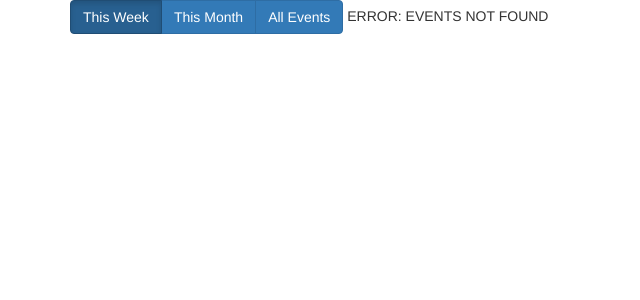
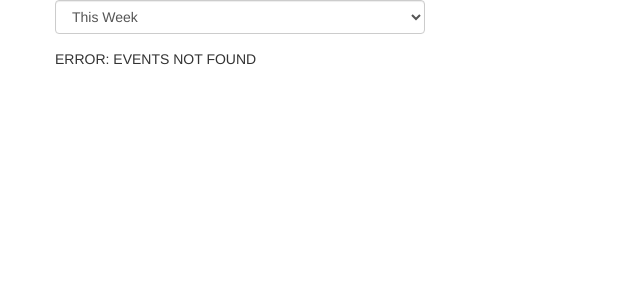
Before and after one commit to atbe/FacebookEventHub, a Flask app: template ClubFlaskApp/templates/index.html in a window 1280 px wide. Shown: the top 300 px of the page, without its empty margins (0-640 px from the left). Run offline with Flask 2, Linux system fonts and the light colour scheme; the template is opened without the code that fills it, so the values that code supplies are empty; some libraries are stand-ins or nearby versions.

Commit message:
Cleaned up the javascript. Switched to an Accordion layout for the events because it saves space and is much cleaner.

```diff
--- a/ClubFlaskApp/templates/index.html
+++ b/ClubFlaskApp/templates/index.html
@@ -2,7 +2,7 @@
 <html lang="en">
 <head>
     <meta charset="UTF-8">
-    <meta name="viewport" content="width=device-width, initial-scale=1">
+    <meta name="viewport" content="width=device-width, initial-scale=1, maximum-scale=1, user-scalable=no">
     <link rel="stylesheet" href="https://maxcdn.bootstrapcdn.com/bootstrap/3.3.7/css/bootstrap.min.css">
     <script src="https://ajax.googleapis.com/ajax/libs/jquery/3.1.1/jquery.min.js"></script>
     <script src="https://maxcdn.bootstrapcdn.com/bootstrap/3.3.7/js/bootstrap.min.js"></script>
@@ -10,9 +10,9 @@
 
     <title>MSU CSE Event Hub</title>
 
-<script>
+    <script type="text/javascript">
         $(document).ready( function() {
-    showThisMonthEvents();
+            showThisWeekEvents();
         });
 
         /** Hides any event who's start time is not
@@ -52,29 +52,60 @@ function showThisMonthEvents() {
             filterEventsByTimeDistance(2592000);
         }
 
+        function changeFunc() {
+            var selectBox = document.getElementById("selectBox");
+            var selectedValue = selectBox.options[selectBox.selectedIndex].value;
+
+            switch(selectedValue) {
+                case "week":
+                    showThisWeekEvents();
+                    break;
+                case "month":
+                    showThisMonthEvents();
+                    break;
+                case "all":
+                    revealAllEvents();
+                    break;
+            }
+        }
+
     </script>
 
 
 </head>
+
 <body>
 
-<div class="container">
+<div class="container-fluid">
 
-    <div class="btn-group" data-toggle="buttons" >
-      <label class="btn btn-primary active" onclick="showThisWeekEvents()">
-        <input type="radio" name="options" id="option1" autocomplete="off" checked>This Week
-      </label>
-      <label class="btn btn-primary" onclick="showThisMonthEvents()">
-        <input type="radio" name="options" id="option2" autocomplete="off">This Month
-      </label>
-      <label class="btn btn-primary" onclick="revealAllEvents()">
-        <input type="radio" name="options" id="option3" autocomplete="off">All Events
-      </label>
+    <!--I find the dropdown a little ugly but it works for now.-->
+    <div class="row">
+
+        <div class="form-group col-xs-6 col-md-4">
+            <select class="form-control" id="selectBox" onchange="changeFunc();">
+                <option value="week">This Week</option>
+                <option value="month">This Month</option>
+                <option value="all">All Events</option>
+            </select>
         </div>
 
+    </div>
+
+    <div class="panel-group" id="accordion" role="tablist" aria-multiselectable="true">
+
+        {% set count = 0 -%}
         {% if events %}
             {% for event in events %}
-            <div class="container cse-event">
+
+            <div class="panel panel-default">
+                <div class="panel-heading" role="tab" id="heading{{ loop.index }}">
+                    <h4 class="panel-title">
+                        <!--TODO: Don't use expand button, make the enclosing div the anchor. (independant of clicking title/logo) -->
+                        {% if loop.index == 1 %}
+                            <a role="button" data-toggle="collapse" data-parent="#accordion" href="#collapse{{ loop.index }}" aria-expanded="true" aria-controls="collapse{{ loop.index }}"> Expand </a>
+                        {% else %}
+                            <a class="collapsed" role="button" data-toggle="collapse" data-parent="#accordion" href="#collapse{{ loop.index }}" aria-expanded="false" aria-controls="collapse{{ loop.index }}"> Expand </a>
+                        {% endif %}
                         <div class="cse-event-header-content cse-event-title row">
                             <div class="col-xs-1">
                                 <a target="_blank" href="{{ 'https://www.facebook.com/' + event['club_id'] }}"><img src="{{ event['club_cover_image_url'] }}" class="cse-event-club-logo"></a>
@@ -82,29 +113,33 @@ function showThisMonthEvents() {
 
                             <div class="col-xs-11">
                                 <input class="event_epoch" type="hidden" name="Language" value="{{ event['epoch'] }}">
-                        <span class="cse-event-title"><a target="_blank" href="{{ 'https://www.facebook.com/events/' + event['id'] }}"> {{ event['name'] }}</a></span>
+                                <span class="cse-event-title"><a target="_blank" href="{{ 'https://www.facebook.com/events/' + event['id'] }}">{{ event['name'] }}</a></span>
                                 <span class="cse-event-date-and-time">{{ event['date_time_str'] }}</span>
                             </div>
-
+                        </div>
+                    </h4>
                 </div>
 
-                <div>
+            <!--Remove the below condition to prevent the first element from being expanded by default.-->
+            {% if loop.index == 1 %}
+                <div id="collapse{{ loop.index }}" class="panel-collapse collapse in" role="tabpanel" aria-labelledby="heading{{ loop.index }}">
+            {% else %}
+                <div id="collapse{{ loop.index }}" class="panel-collapse collapse" role="tabpanel" aria-labelledby="heading{{ loop.index }}">
+            {% endif %}
+                    <!--Below is where the event info goes.-->
+                    <div class="panel-body">
                         {% if event['description'] != None and event['description']|length > 0 %}
-                       <button type="button" class="btn-xs btn-info" data-toggle="collapse" data-target="{{ '#description' + event['id']}}">
-                           Description
-                        </button>
-                        <div class="collapse out cse-event-description" id="{{ 'description' + event['id'] }}">
                             {{ event['description'] }}
-                        </div>
                         {% else %}
                             <dd>
                                 No description
                             </dd>
                         {% endif %}
                     </div>
-
+                </div>
             </div>
 
+                {% set count = count + 1 %}
             {% endfor %}
         {% else %}
             ERROR: EVENTS NOT FOUND
@@ -112,5 +147,7 @@ function showThisMonthEvents() {
 
         </div>
 
+    </div>
+
 </body>
 </html>
```
Lines whose indentation alone changed are shown as unchanged.
